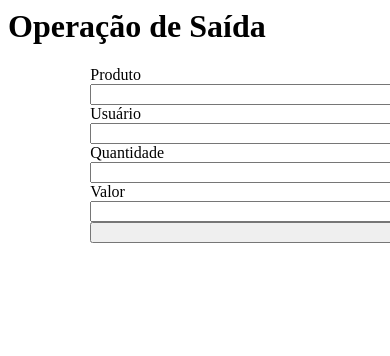
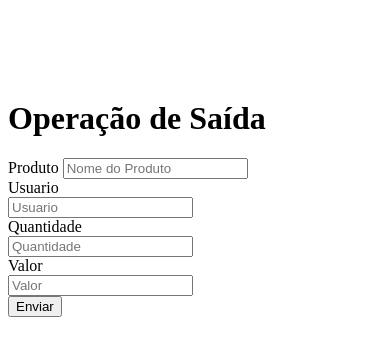
Before and after one commit to AugustoCMR/projeto-eco, a PHP site: page /views/produto/operacao_saida.php in a window 390 px wide; the page is wider, and only the part inside the window is pictured. Shown: the top 356 px of that part. Run offline with PHP 8.4, Linux system fonts and the light colour scheme.

Commit message:
telas responsivas

```diff
--- a/Application/core/Database.php
+++ b/Application/core/Database.php
@@ -8,7 +8,7 @@ class Database extends PDO
 
   private $DB_NAME = 'eco';
   private $DB_USER = 'postgres';
-  private $DB_PASSWORD = 'admin';
+  private $DB_PASSWORD = '@123';
   private $DB_HOST = 'localhost';
   private $DB_PORT = 5432;
 
--- a/Application/views/produto/operacao_saida.php
+++ b/Application/views/produto/operacao_saida.php
@@ -1,26 +1,49 @@
+
+
+<main>
+  <div class="container">
+    <div class="row">
+      <div class="col-8 offset-2" style="margin-top:100px">
         <h1 class="display-4 text-center text-primary font-weight-bold mt-5 titulo">Operação de Saída</h1>
+
+
 
         <form method="POST" action="../produto/cadastrar_operacao_saida_produto_sucesso" class="mt-5">
 
             <div class="mb-3">
-        <label class="font-weight-bold" style="margin: 0% 22%;">Produto</label>
-        <input type="text" name="produto" style="width:700px; margin: 0% 22%;" class="form-control">
+                <label class="font-weight-bold" style="">Produto</label>
+                <input type="text" style="" name="produto"
+                value="<?= isset($data['produto']) ? $data['produto'] : '' ?>" class="form-control" placeholder="Nome do Produto">
             </div>
 
+            <label class="font-weight-bold" style="">Usuario</label>
             <div class="mb-3">
-        <label class="font-weight-bold" style="margin: 0% 22%;">Usuário</label>
-        <input type="text" name="usuario" style="width:700px; margin: 0% 22%;" class="form-control">
+            <input type="text" style="" name="usuario"
+            value="<?= isset($data['usuario']) ? $data['usuario'] : '' ?>" class="form-control" placeholder="Usuario">
             </div>
 
+            <label class="font-weight-bold" style="">Quantidade</label>
             <div class="mb-3">
-        <label class="font-weight-bold" style="margin: 0% 22%;">Quantidade</label>
-        <input type="text" name="quantidade" style="width:700px; margin: 0% 22%;" class="form-control">
+            <input type="text" style="" name="quantidade"
+            value="<?= isset($data['quantidade']) ? $data['quantidade'] : '' ?>" class="form-control" placeholder="Quantidade">
             </div>
+
+
+            <label class="font-weight-bold" style="">Valor</label>
             <div class="mb-3">
-        <label class="font-weight-bold" style="margin: 0% 22%;">Valor</label>
-        <input type="text" name="eco_valor" style="width:700px; margin: 0% 22%;" class="form-control">
+            <input type="text" style="" name="eco_valor"
+            value="<?= isset($data['eco_valor']) ? $data['eco_valor'] : '' ?>" class="form-control" placeholder="Valor">
             </div>
+
+
             <div class="mb-3">
-        <button type="submit" class= "btn btn-primary font-weight-bold" style="width:700px; margin: 0% 22%;"name="dados-categoria"  value="cadastrar-categoria">Enviar</button>
+                <button type="submit" class= "btn btn-primary font-weight-bold" name="dados-categoria"  value="cadastrar-categoria">Enviar</button>
         </div>
+
+
         </form>
+
+      </div>
+    </div>
+  </div>
+</main>
```
Also changed, not shown: Application/views/produto/cadastrar_produto.php (+23 -5 lines), Application/views/produto/operacao_entrada.php (+31 -7 lines), Application/views/user/consulta_materiais_entregues.php (+28 -7 lines). Lines whose indentation alone changed are shown as unchanged.
